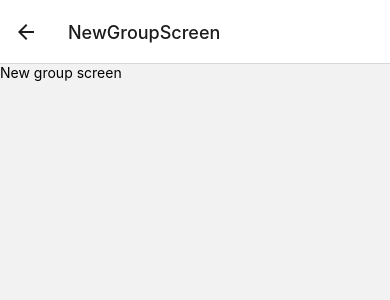
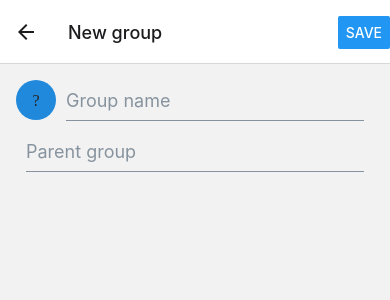
Before and after one commit to pmq24/wallock-native, a React Native app: screen /NewGroupScreen in a window 390 px wide. Shown: the top 300 px of the page. Built offline with nearby package versions, Linux system fonts and the light colour scheme.

Commit message:
Implement base, static UI for `NewGroupScreen`

```diff
--- /dev/null
+++ b/views/components/Flex.tsx
@@ -0,0 +1,21 @@
+import React from "react";
+import { View } from "react-native";
+
+type Props = {
+  direction?: /* default: column */ "row";
+  justifyContent?: /* default: flex-start */
+  "flex-end" | "center" | "space-between" | "space-around" | "space-evenly";
+  children?: any;
+};
+
+export default function Flex(props: Props) {
+  return (
+    <View
+      style={{
+        flexDirection: props.direction,
+      }}
+    >
+      {props.children}
+    </View>
+  );
+}
--- /dev/null
+++ b/views/components/GroupPicker.tsx
@@ -0,0 +1,10 @@
+import { Input } from "@rneui/themed";
+import React from "react";
+
+type Props = {
+  label: string;
+};
+
+export default function GroupPicker(props: Props) {
+  return <Input placeholder={props.label} shake={() => {}} />;
+}
--- /dev/null
+++ b/views/components/IconPicker.tsx
@@ -0,0 +1,12 @@
+import React from "react";
+
+import { Button, Icon } from "@rneui/themed";
+
+export default function IconPicker() {
+  return (
+    <Button
+      icon={<Icon name="question" size={16} />}
+      buttonStyle={{ width: 40, height: 40, borderRadius: 100 }}
+    />
+  );
+}
--- /dev/null
+++ b/views/components/TextField.tsx
@@ -0,0 +1,10 @@
+import { Input } from "@rneui/themed";
+import React from "react";
+
+type Props = {
+  label: string;
+};
+
+export default function TextField(props: Props) {
+  return <Input placeholder={props.label} shake={() => {}} />;
+}
--- a/views/components/index.ts
+++ b/views/components/index.ts
@@ -1 +1,5 @@
+export { default as Flex } from "./Flex";
+export { default as GroupPicker } from "./GroupPicker";
 export { default as GroupTree } from "./GroupTree";
+export { default as IconPicker } from "./IconPicker";
+export { default as TextField } from "./TextField";
--- a/views/screens/NavigationTypes.ts
+++ b/views/screens/NavigationTypes.ts
@@ -4,6 +4,10 @@ export type RootNavigatorParamList = {
   HomeNavigator: undefined;
   NewGroupScreen: undefined;
 };
+
+export type RootNavigatorScreenProps<
+  Route extends keyof RootNavigatorParamList
+> = NativeStackScreenProps<RootNavigatorParamList, Route>;
 
 export type HomeNavigatorParamList = {
   TransactionsScreen: undefined;
--- a/views/screens/NewGroupScreen.tsx
+++ b/views/screens/NewGroupScreen.tsx
@@ -1,10 +1,27 @@
-import React from "react";
-import { SafeAreaView, Text } from "react-native";
+import React, { useLayoutEffect } from "react";
+import { Button, SafeAreaView, View } from "react-native";
+import { Flex, GroupPicker, IconPicker, TextField } from "../components";
+import { RootNavigatorScreenProps } from "./NavigationTypes";
 
-export default function NewGroupScreen() {
+type Props = RootNavigatorScreenProps<"NewGroupScreen">;
+
+export default function NewGroupScreen(props: Props) {
+  useLayoutEffect(() => {
+    props.navigation.setOptions({
+      headerTitle: "New group",
+      headerRight: () => <Button title="Save" />,
+    });
+  });
+
   return (
-    <SafeAreaView>
-      <Text>New group screen</Text>
+    <SafeAreaView style={{ margin: 16 }}>
+      <Flex direction="row" justifyContent="space-between">
+        <IconPicker />
+        <View style={{ flex: 1 }}>
+          <TextField label="Group name" />
+        </View>
+      </Flex>
+      <GroupPicker label="Parent group" />
     </SafeAreaView>
   );
 }
```
